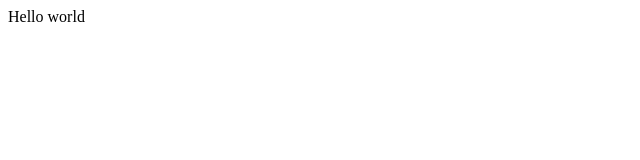
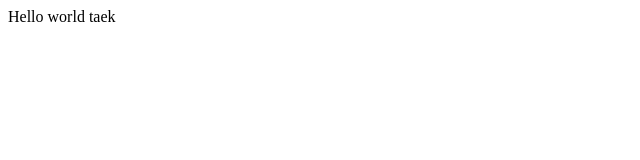
Before and after one commit to noyongtak/opentutorials-taek, a plain HTML site: page index.html in a window 1280 px wide. Shown: the full height of the page, 0-640 px from the left. Drawn offline with Linux system fonts and the light colour scheme.

Commit message:
add html

```diff
--- a/index.html
+++ b/index.html
@@ -19,6 +19,6 @@
     </head>
 
     <body>
-        Hello world
+        Hello world taek
     </body>
 </html>
```
